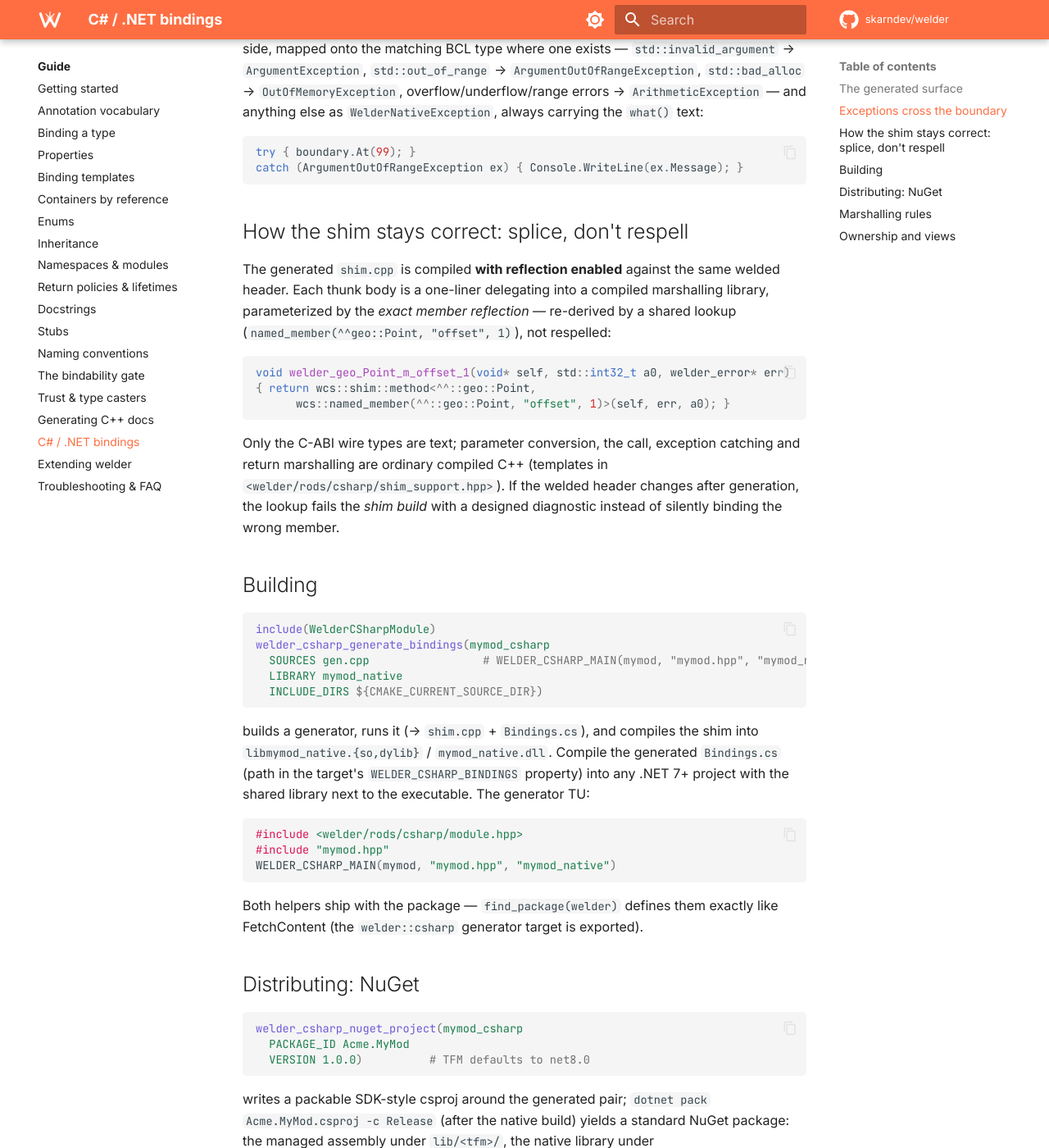
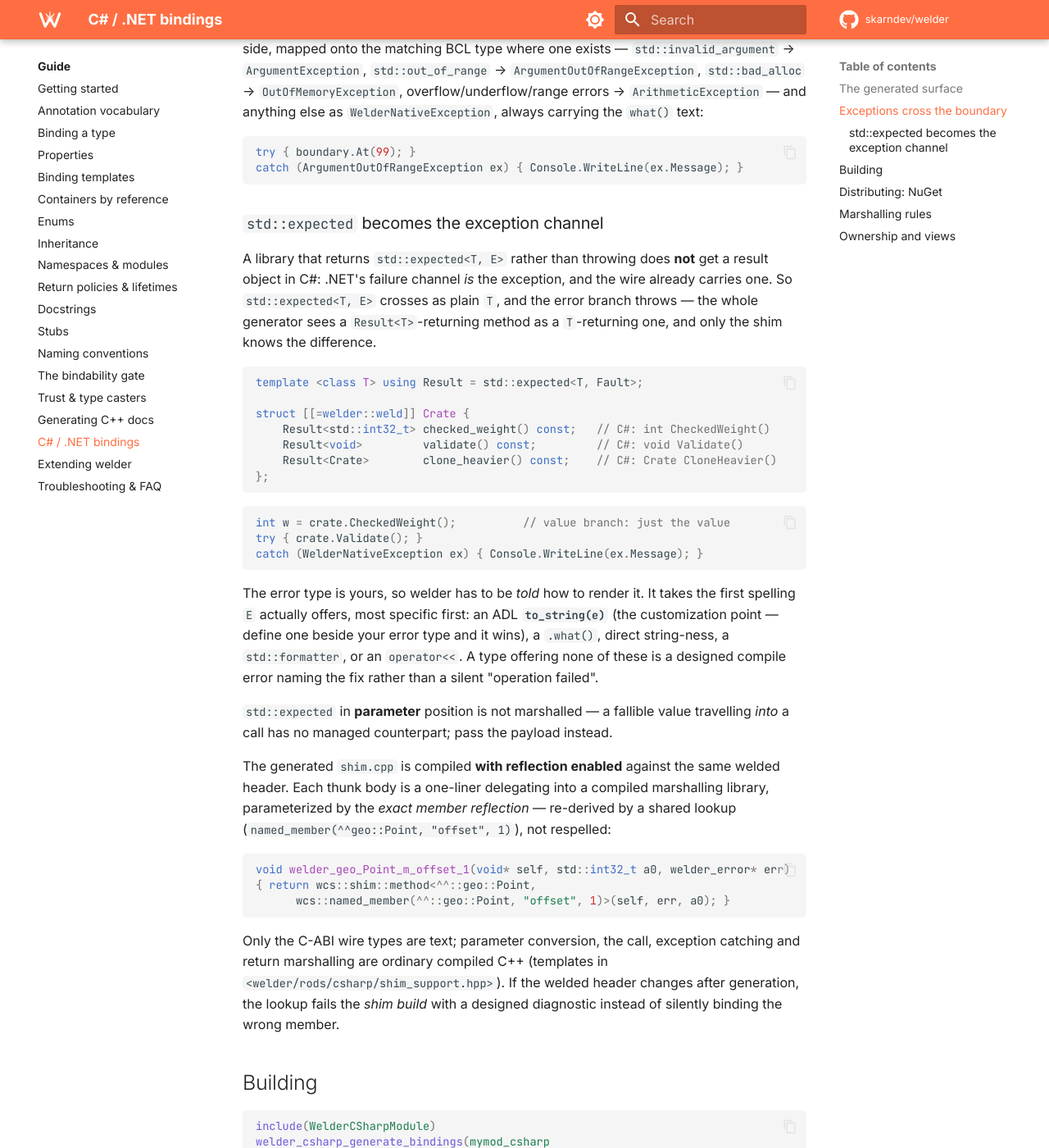
Before and after one commit to skarndev/welder, an MkDocs documentation site: the page built from docs/content/guide/csharp.md, in a window 1280 px wide and 1400 px high, scrolled down 2936 px. Shown: the whole window at 82% size. Built offline with MkDocs 1.6.1 and Material for MkDocs 9.7.7, drawn with Linux system fonts in a browser that asks for light colours; comment, search, counter and statistics services are not loaded; some of the changed text lies outside the part shown.

Commit message:
docs: bare weld, and the C# rod's four new type families
Documents what the previous commit added: the bare `[[=welder::weld]]` (with the
reasoning for preferring it over enumerating languages), the path/byte/expected/
span rows in the C# marshalling table, a section on why `std::expected` becomes
the exception channel rather than a result object, span's inbound-only rule, and
the two shapes still unmarshallable (nested containers, `vector<string>`).

Co-Authored-By: Claude Opus 5 <noreply@anthropic.com>

````diff
--- a/docs/content/guide/csharp.md
+++ b/docs/content/guide/csharp.md
@@ -135,7 +135,39 @@ try { boundary.At(99); }
 catch (ArgumentOutOfRangeException ex) { Console.WriteLine(ex.Message); }
 ```
 
-## How the shim stays correct: splice, don't respell
+### `std::expected` becomes the exception channel
+
+A library that returns `std::expected<T, E>` rather than throwing does **not**
+get a result object in C#: .NET's failure channel *is* the exception, and the
+wire already carries one. So `std::expected<T, E>` crosses as plain `T`, and the
+error branch throws — the whole generator sees a `Result<T>`-returning method as
+a `T`-returning one, and only the shim knows the difference.
+
+```cpp
+template <class T> using Result = std::expected<T, Fault>;
+
+struct [[=welder::weld]] Crate {
+    Result<std::int32_t> checked_weight() const;   // C#: int CheckedWeight()
+    Result<void>         validate() const;         // C#: void Validate()
+    Result<Crate>        clone_heavier() const;    // C#: Crate CloneHeavier()
+};
+```
+
+```csharp
+int w = crate.CheckedWeight();          // value branch: just the value
+try { crate.Validate(); }
+catch (WelderNativeException ex) { Console.WriteLine(ex.Message); }
+```
+
+The error type is yours, so welder has to be *told* how to render it. It takes
+the first spelling `E` actually offers, most specific first: an ADL
+**`to_string(e)`** (the customization point — define one beside your error type
+and it wins), a `.what()`, direct string-ness, a `std::formatter`, or an
+`operator<<`. A type offering none of these is a designed compile error naming
+the fix rather than a silent "operation failed".
+
+`std::expected` in **parameter** position is not marshalled — a fallible value
+travelling *into* a call has no managed counterpart; pass the payload instead.
 
 The generated `shim.cpp` is compiled **with reflection enabled** against the
 same welded header. Each thunk body is a one-liner delegating into a compiled
@@ -204,6 +236,10 @@ CI matrix. The end-to-end walkthrough is cookbook recipe
 | arithmetic scalars | fixed-width (`std::int32_t`, …) | `int` / `byte` / `double` / … |
 | `bool` | `bool` | `bool` (`[MarshalAs(U1)]`) |
 | `std::string` / `string_view` / `char*` | UTF-8 `const char*` in; malloc'd out (freed via `welder_free`) | `string` |
+| `std::filesystem::path` | the same UTF-8 `const char*` (out via `u8string()`) | `string` |
+| `std::byte` | `std::uint8_t` | `byte` (so a `vector<byte>` is a `byte[]`) |
+| `std::expected<T, E>` | the wire of `T`; the error branch **throws** | `T` — see [below](#stdexpected-becomes-the-exception-channel) |
+| `std::span<T>` **parameter** | `welder_seq_wire` over the pinned managed array | `T[]` — **inbound only** |
 | welded enum | its underlying type | the mirrored `enum` |
 | welded class (param) | opaque `void*` | the wrapper (its `SafeHandle`) |
 | welded class (value/`&` return, default or `rv::copy`) | owned `void*` (heap copy — pybind11's `automatic`) | the wrapper, owning |
@@ -303,8 +339,16 @@ generation-time error — a sink taking ownership from a GC-owned wrapper is
 ambiguous, so pass the raw object and let the C++ side copy, or exclude the
 member for C#.
 
+A **`std::span`** is the mirror image of `unique_ptr`: inbound only. As a
+parameter it is exactly the pinned managed array a scalar/enum sequence already
+passes, which is a span's contract — the view is valid for the call. As a
+**return or a field** it would hand C# a view of a buffer it neither owns nor can
+observe the lifetime of, so it is refused there.
+
 What the [bindability gate](bindability.md) admits but the C# rod cannot
 marshal — `std::variant` (C# has no sum type), class-keyed or
-custom-comparator maps, nested container-of-container wrappers — fails
+custom-comparator maps, nested container-of-container wrappers
+(`vector<vector<T>>`, `vector<array<T, N>>`), a `vector<std::string>` (the
+pointer-array wire is not emitted yet), an outbound `std::span` — fails
 **loudly at generation time** with a designed diagnostic naming the escape
 (`mark::exclude(welder::lang::cs)`), never a silently-corrupting `void*`.
````
Also changed, not shown: docs/content/guide/annotations.md (+14 -2 lines).
